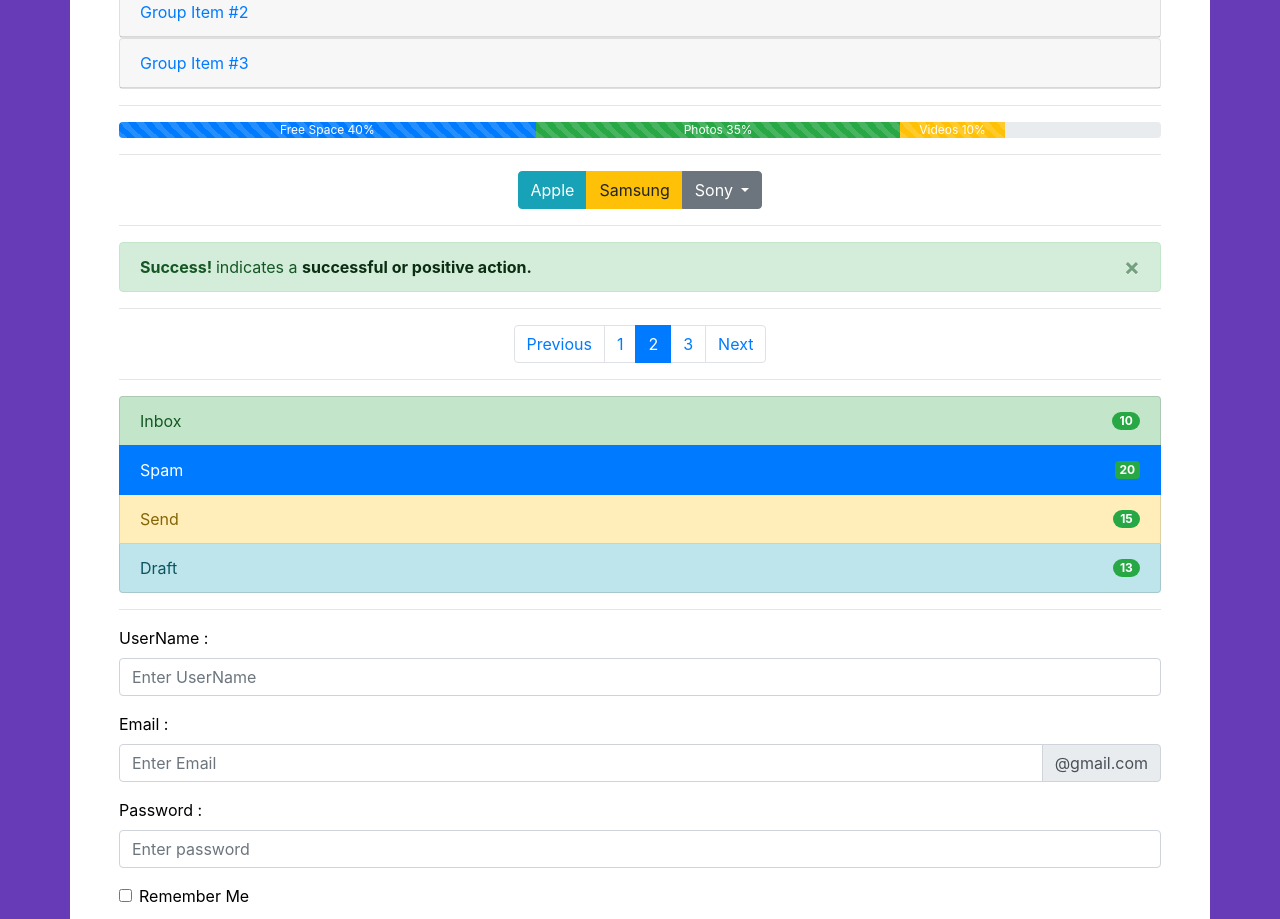
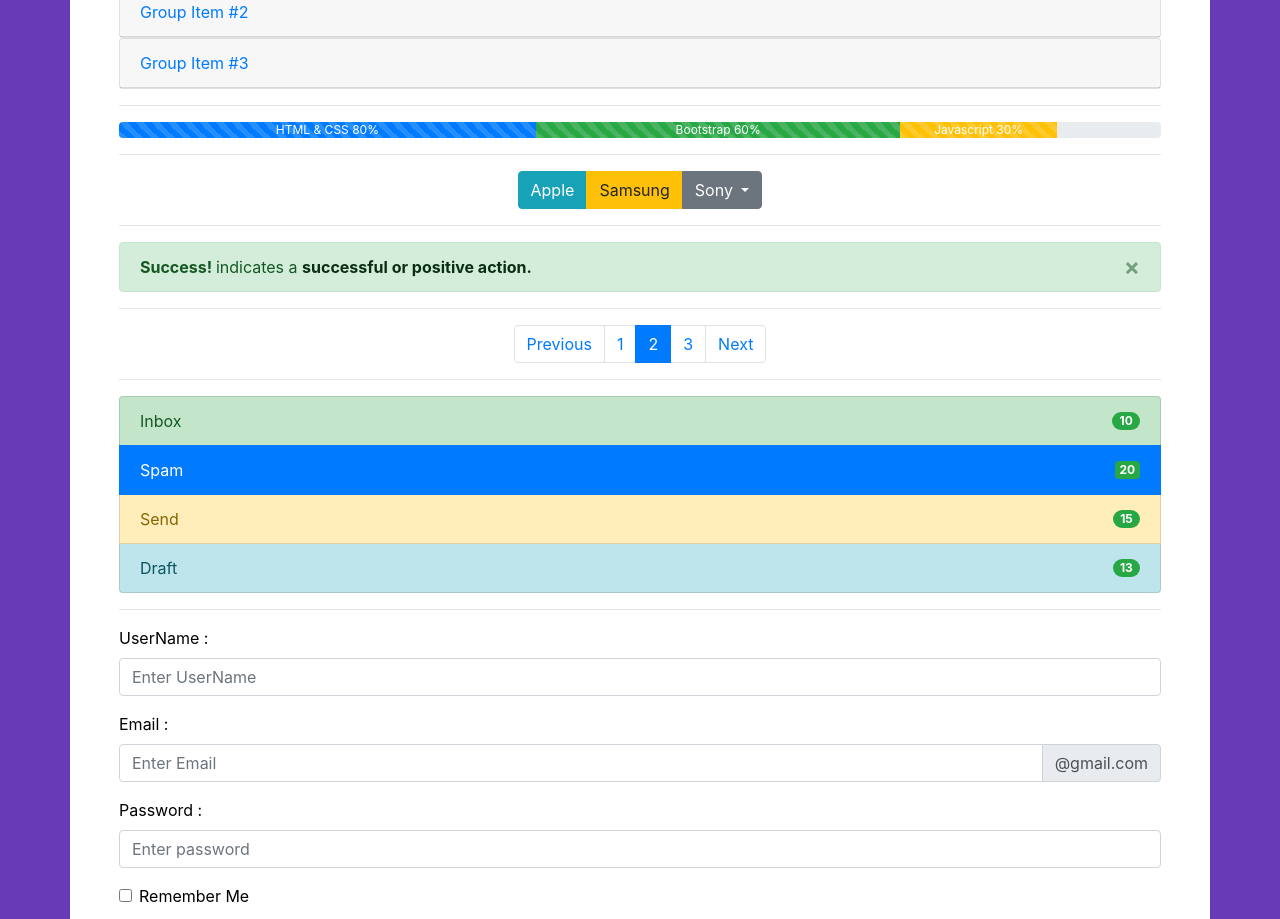
Before and after one commit to Gokulcasper/bootstrap-alert-buttons, a plain HTML site: page index.html in a window 1280 px wide. Shown: the part 1060-1979 px from the top of the page. Drawn offline with nearby package versions, Linux system fonts and the light colour scheme.

Commit message:
commit Progress

```diff
--- a/index.html
+++ b/index.html
@@ -168,19 +168,19 @@
           class="progress-bar progress-bar-striped progress-bar-animated"
           style="width: 40%"
         >
-          Free Space 40%
+          HTML & CSS 80%
         </div>
         <div
           class="progress-bar bg-success progress-bar-striped progress-bar-animated"
           style="width: 35%"
         >
-          Photos 35%
+          Bootstrap 60%
         </div>
         <div
           class="progress-bar bg-warning progress-bar-striped progress-bar-animated"
-          style="width: 10%"
+          style="width: 15%"
         >
-          Videos 10%
+          Javascript 30%
         </div>
       </div>
       <hr />
```
